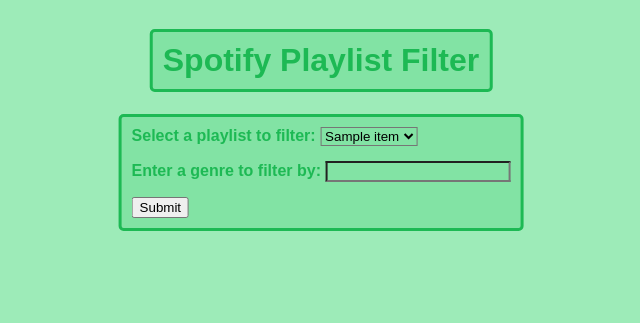
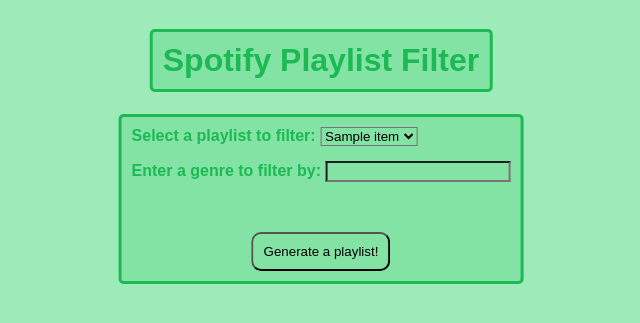
Before and after one commit to npoggio/SpotifyPlaylistFilter, a Flask app: template templates/index.html in a window 1280 px wide. Shown: the top 323 px of the page, without its empty margins (319-959 px from the left). Run offline with Flask 3, Linux system fonts and the light colour scheme; the template is opened without the code that fills it: most values are stand-ins (such as "Sample title", 1, 10 or a date in 2020).

Commit message:
added submit button

```diff
--- a/static/style.css
+++ b/static/style.css
@@ -39,3 +39,17 @@ body {
     background-color: #82e3a4;
     margin-bottom: 15px;
 }
+
+.submit_button {
+    background-color: #82e3a4;
+
+    border-radius: 10px;
+    padding: 10px;
+    margin-top: 35px;
+
+    position: relative;
+    top: 50%;
+    left: 50%;
+    transform: translate(-50%);
+
+}
--- a/templates/index.html
+++ b/templates/index.html
@@ -8,8 +8,7 @@
     <div class="box">
         <h1 class="website_title"> Spotify Playlist Filter</h1>
     </div>
-    <div class="prompt">
-        <form method="POST" action="{{ url_for('retrieve_filter') }}">
+        <form class="prompt" method="POST" action="{{ url_for('retrieve_filter') }}">
 
             <label for="dropdown">Select a playlist to filter:</label>
             <select class="selection" id="dropdown" name="selected_playlist">
@@ -18,14 +17,12 @@
                 {% endfor %}
             </select>
 
-
             <br>
                 <label for="text_input">Enter a genre to filter by:</label>
                 <input class="selection" type="text" id="text_input" name="selected_genre" required autocomplete="off">
             <br>
 
-            <input type="submit" name="select_button" value="Submit">
+            <input class="submit_button" type="submit" name="select_button" value="Generate a playlist!">
         </form>
-    </div>
 </body>
 </html>
```
